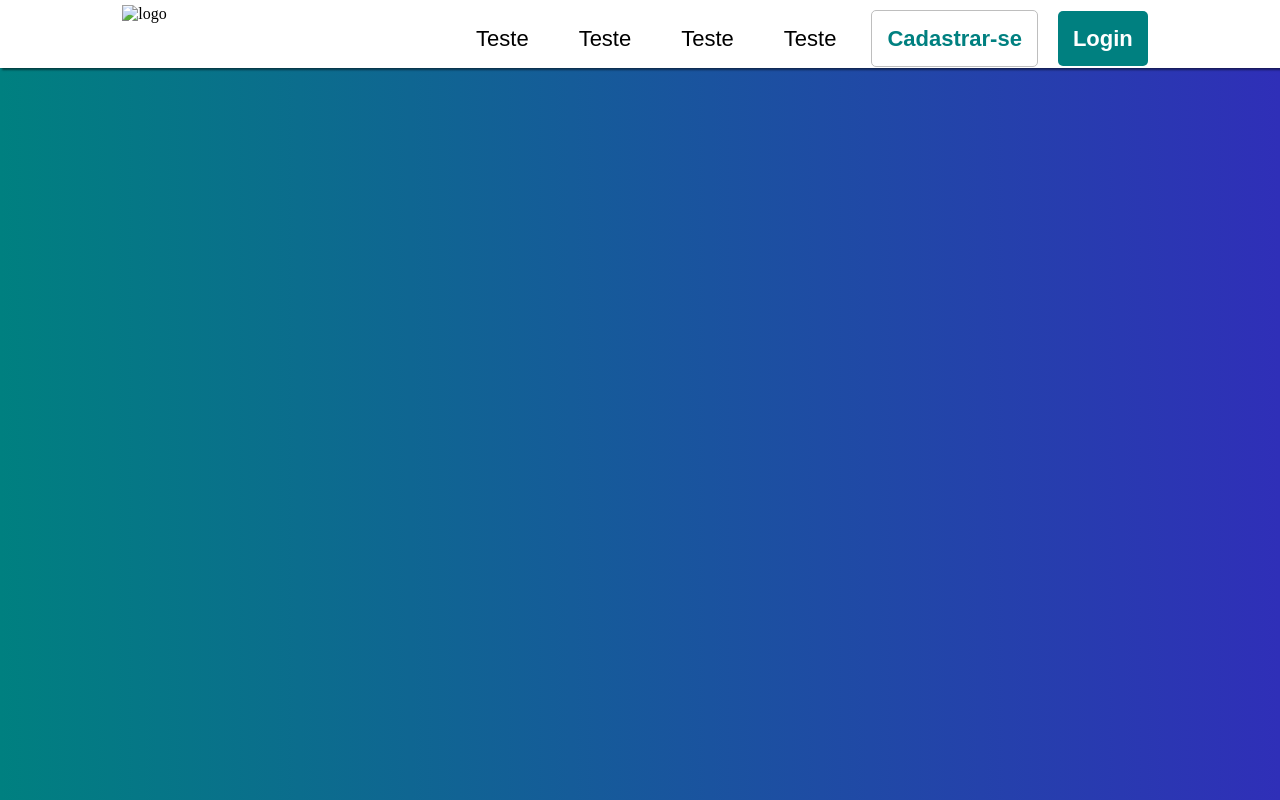
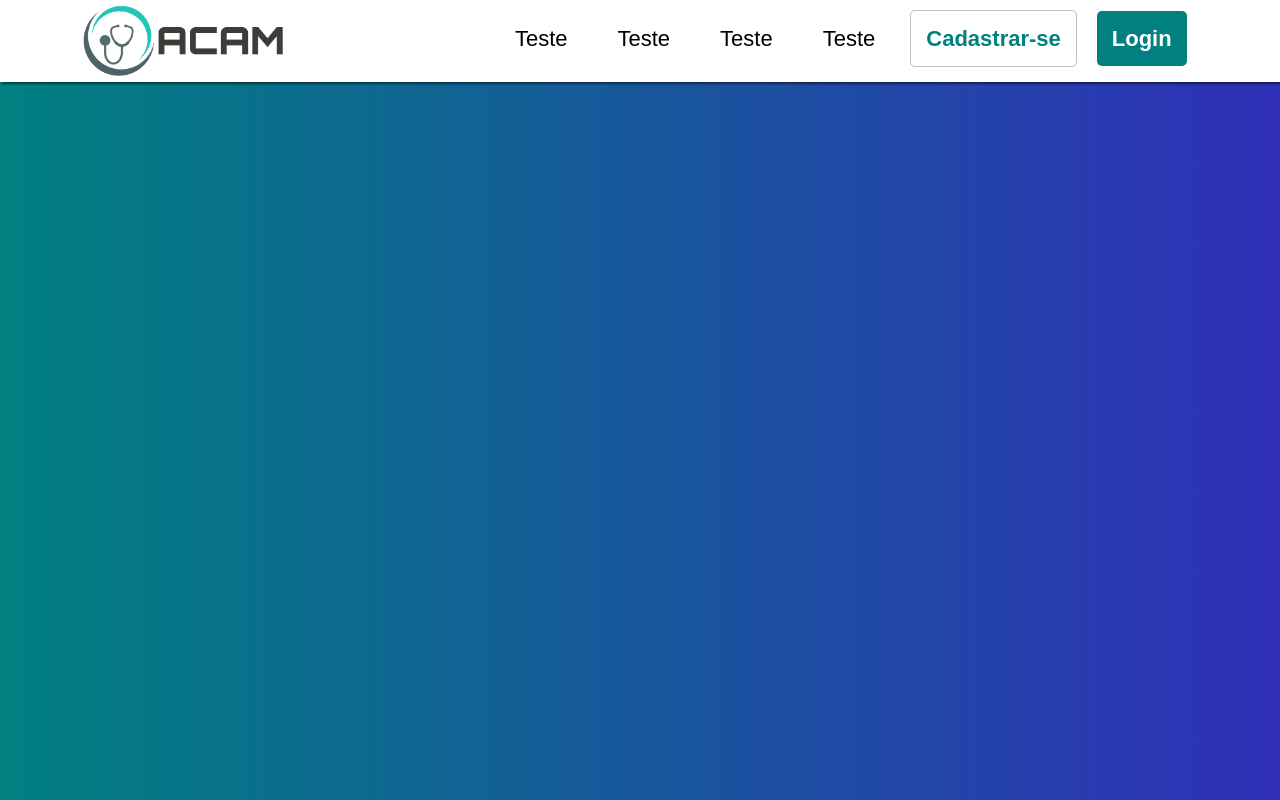
Before and after one commit to Wendel0894/ACAM-Projeto-PDS, a plain HTML site: page index.html in a window 1280 px wide. Drawn offline with Linux system fonts and the light colour scheme; the site is published under a folder, as on GitHub Pages, so addresses that start at the root find nothing.

Commit message:
resolvendo o bug da imagem

```diff
--- a/index.html
+++ b/index.html
@@ -9,7 +9,7 @@
     <header class="ContainerMenu">
 
         <div class="LogoMenu">
-            <img src="/imagem/LogoMenor.png" alt="logo" width="200px">
+            <img src="imagem/LogoMenor.png" alt="logo" width="200px">
         </div>
 
         <div class="OpcoesMenu">
@@ -26,7 +26,7 @@
     </header>
     <div class="MenuMobile">
         <div class="LogoMenu-Mobile">
-            <img src="/imagem/LogoMenor.png" alt="logo" width="200px">
+            <img src="imagem/LogoMenor.png" alt="logo" width="200px">
         </div>
 
         <div class="OpcoesMenu-Monile">
```
